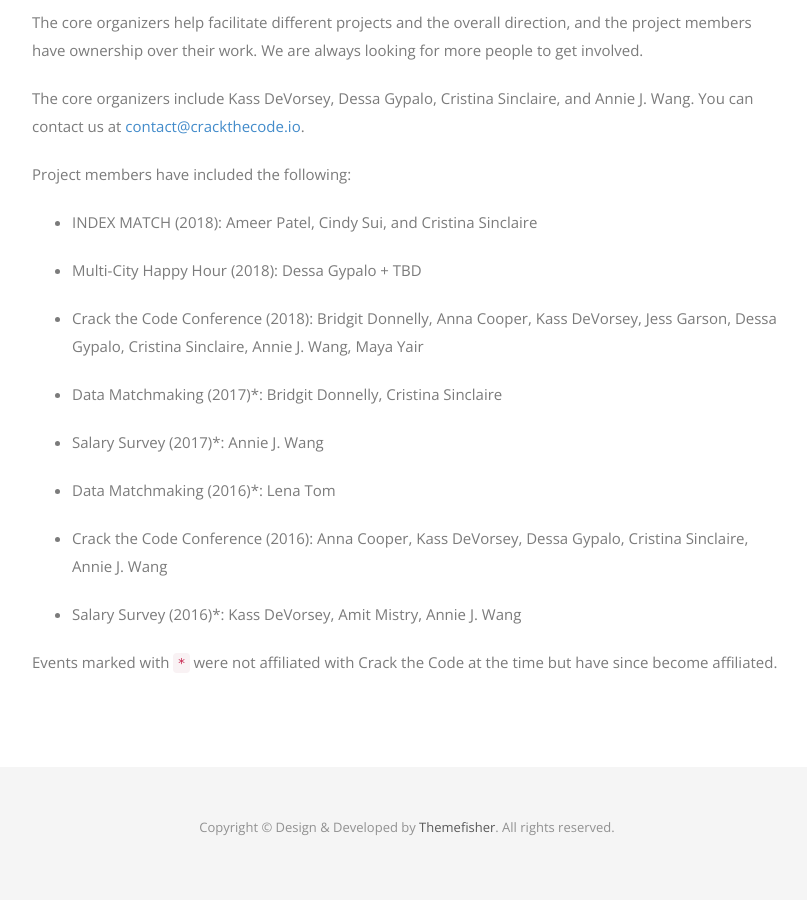
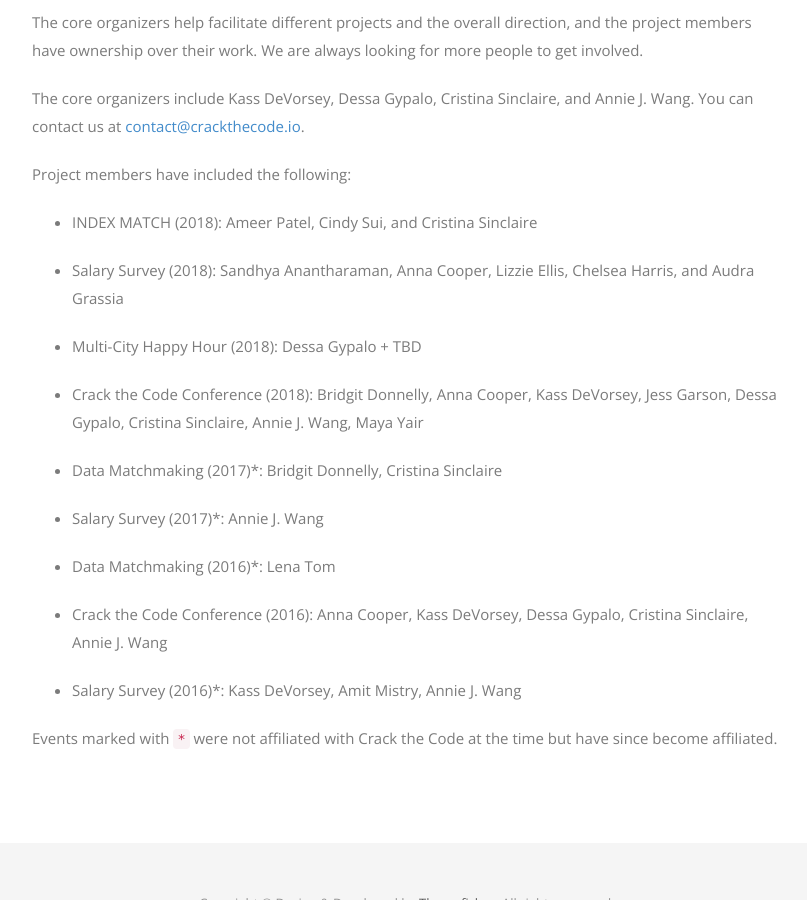
Before and after one commit to anniejw6/crackthecode_site, a Jekyll site: the page built from team.md, in a window 1280 px wide and 900 px high, scrolled down 580 px. Shown: the whole window, without its empty margins (233-1040 px from the left). Built offline with Jekyll 4.4.1, drawn with Linux system fonts in a browser that asks for light colours; nearby versions of some CDN libraries; some web fonts are replaced.

Commit message:
Update team.md

```diff
--- a/team.md
+++ b/team.md
@@ -14,6 +14,8 @@
 
 * INDEX MATCH (2018): Ameer Patel, Cindy Sui, and Cristina Sinclaire
 
+* Salary Survey (2018): Sandhya Anantharaman, Anna Cooper, Lizzie Ellis, Chelsea Harris, and Audra Grassia
+
 * Multi-City Happy Hour (2018): Dessa Gypalo + TBD
 
 * Crack the Code Conference (2018): Bridgit Donnelly, Anna Cooper, Kass DeVorsey, Jess Garson, Dessa Gypalo, Cristina Sinclaire, Annie J. Wang, Maya Yair
```
